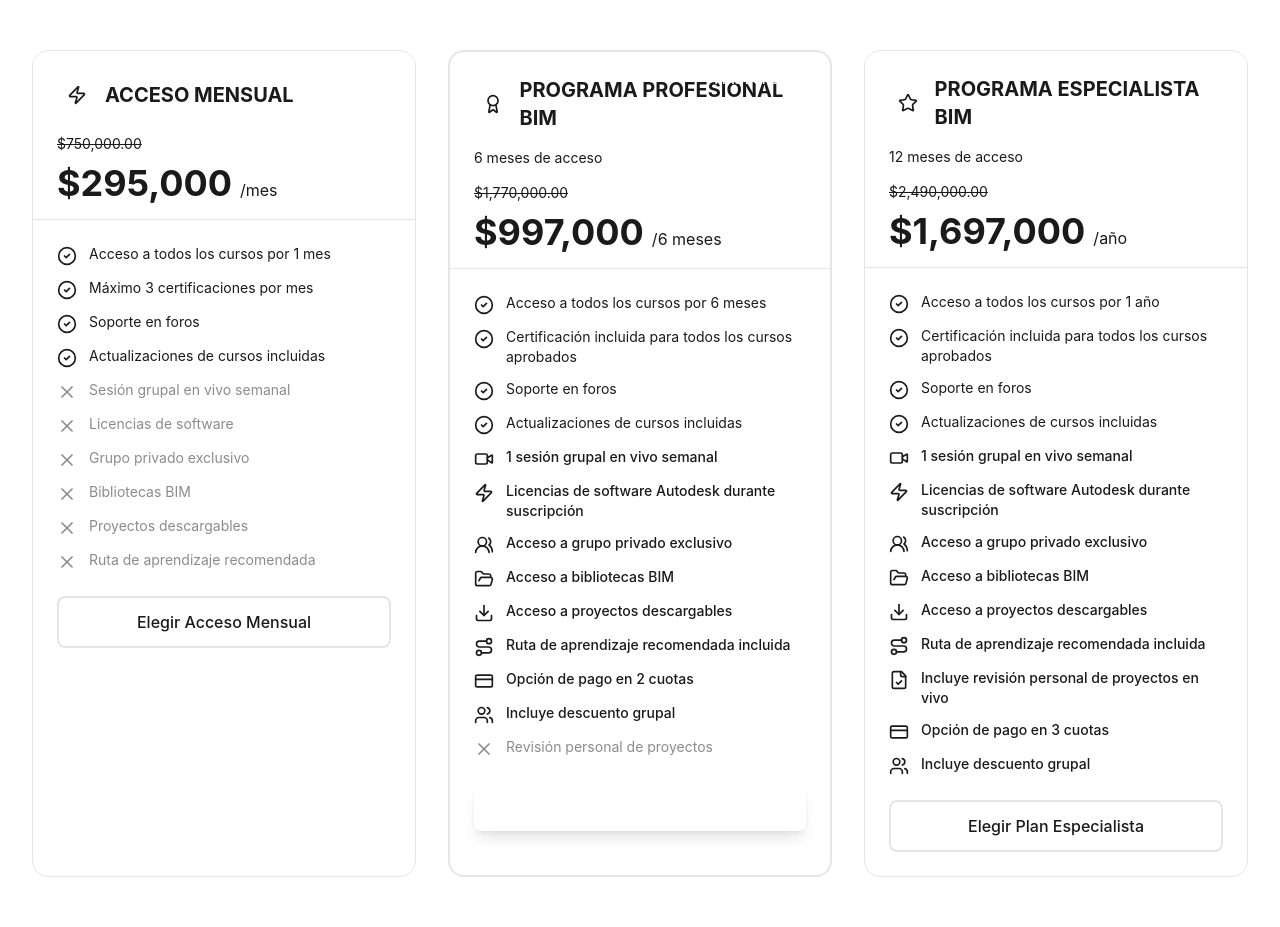
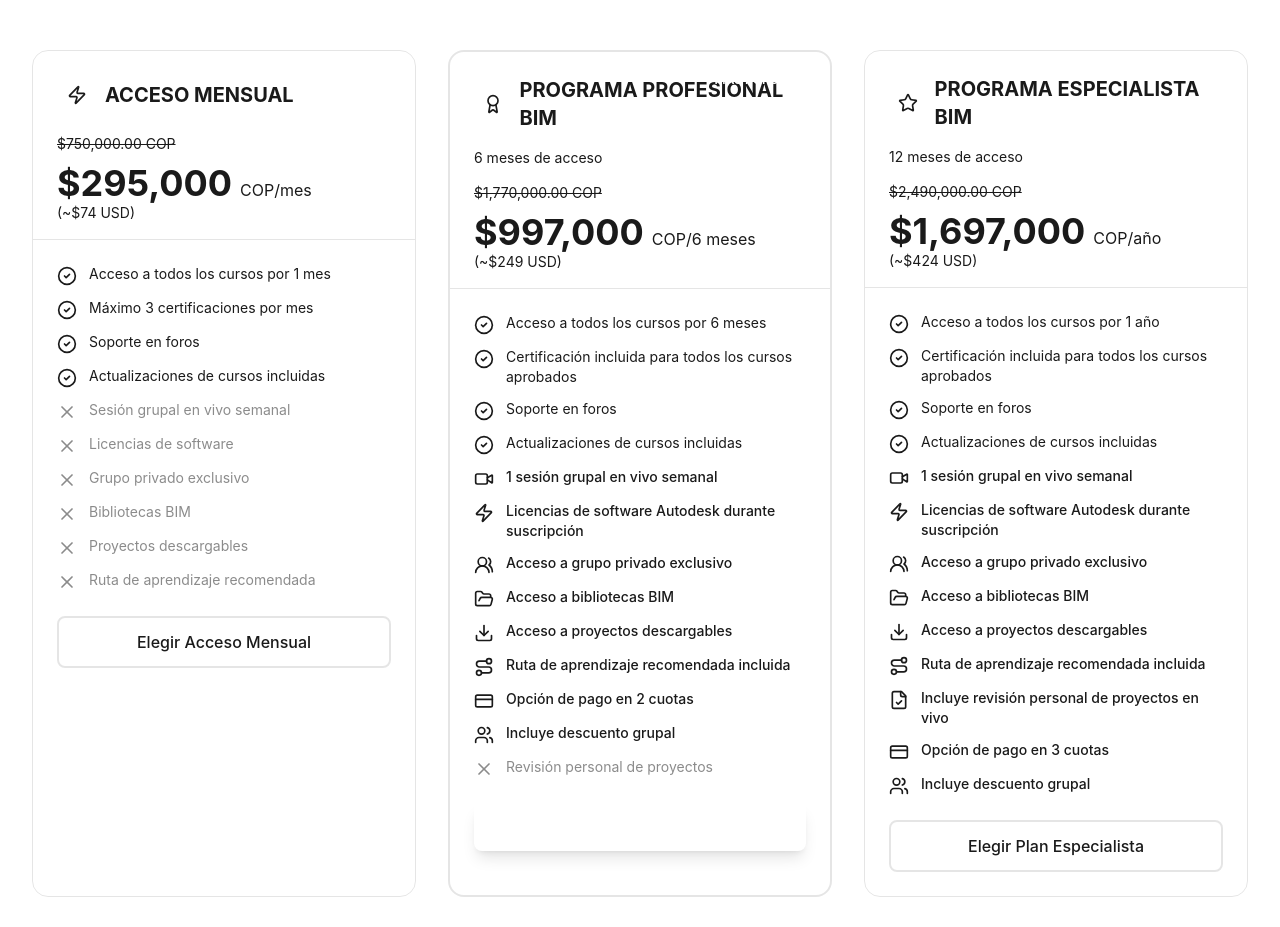
Before and after one commit to Asly-ing/PLATAFORMA-JB.BIM-, a React (Vite) app: page / in a window 1280 px wide. Shown: the part 2723-3650 px from the top of the page. Built offline with nearby package versions, Linux system fonts and the light colour scheme.

Commit message:
.AHORA SI ULTIMA

```diff
--- a/src/app/pages/Landing.tsx
+++ b/src/app/pages/Landing.tsx
@@ -284,14 +284,16 @@ export function Landing() {
                   </div>
                 </div>
                 <div className="mb-2">
-                  <span className="text-sm text-muted-foreground line-through">$750,000.00</span>
+                  <span className="text-sm text-muted-foreground line-through">$750,000.00 COP</span>
                 </div>
                 <div className="flex items-baseline gap-2">
                   <span className="text-4xl font-bold text-secondary">$295,000</span>
-                  <span className="text-muted-foreground">/mes</span>
+                  <span className="text-muted-foreground">COP/mes</span>
                 </div>
+                <p className="text-sm text-muted-foreground">
+                  (~$74 USD)
+                </p>
               </div>
-
               <div className="p-6">
                 <ul className="space-y-3 mb-6">
                   <li className="flex items-start gap-3">
@@ -362,14 +364,16 @@ export function Landing() {
                 </div>
                 <p className="text-sm text-muted-foreground mb-3">6 meses de acceso</p>
                 <div className="mb-2">
-                  <span className="text-sm text-muted-foreground line-through">$1,770,000.00</span>
+                  <span className="text-sm text-muted-foreground line-through">$1,770,000.00 COP</span>
                 </div>
                 <div className="flex items-baseline gap-2">
                   <span className="text-4xl font-bold text-primary">$997,000</span>
-                  <span className="text-muted-foreground">/6 meses</span>
+                  <span className="text-muted-foreground">COP/6 meses</span>
                 </div>
+                <p className="text-sm text-muted-foreground">
+                  (~$249 USD)
+                </p>
               </div>
-
               <div className="p-6">
                 <ul className="space-y-3 mb-6">
                   <li className="flex items-start gap-3">
@@ -448,14 +452,16 @@ export function Landing() {
                 </div>
                 <p className="text-sm text-muted-foreground mb-3">12 meses de acceso</p>
                 <div className="mb-2">
-                  <span className="text-sm text-muted-foreground line-through">$2,490,000.00</span>
+                  <span className="text-sm text-muted-foreground line-through">$2,490,000.00 COP</span>
                 </div>
                 <div className="flex items-baseline gap-2">
-                  <span className="text-4xl font-bold text-accent">$1,697,000</span>
-                  <span className="text-muted-foreground">/año</span>
+                  <span className="text-4xl font-bold text-accent">$1,697,000 </span>
+                  <span className="text-muted-foreground">COP/año</span>
                 </div>
+                <p className="text-sm text-muted-foreground">
+                  (~$424 USD)
+                </p>
               </div>
-
               <div className="p-6">
                 <ul className="space-y-3 mb-6">
                   <li className="flex items-start gap-3">
```
